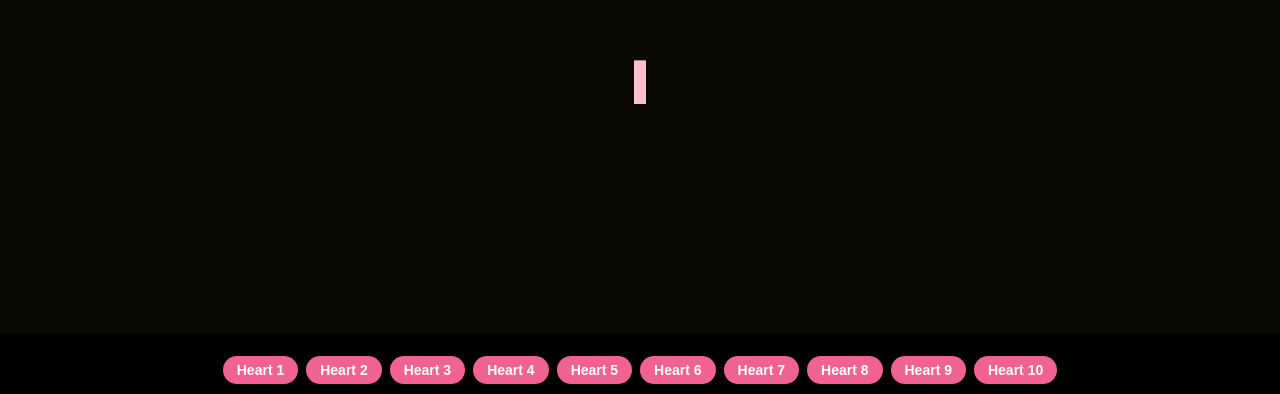
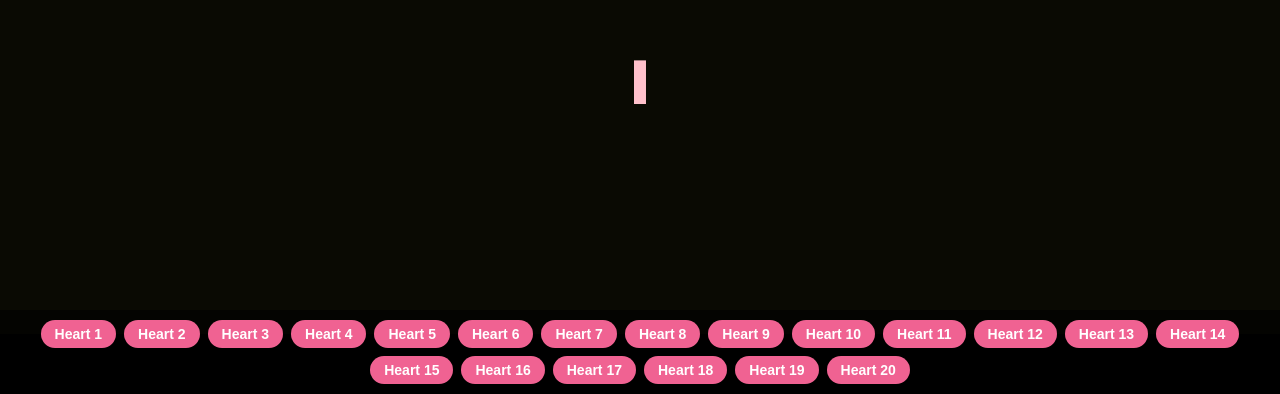
Before and after one commit to phuongedit/loveXtph-ng, a plain HTML site: page index.html in a window 1280 px wide. Shown: the part 406-800 px from the top of the page. Drawn offline with Linux system fonts and the light colour scheme.

```diff
--- a/index.html
+++ b/index.html
@@ -7,13 +7,13 @@
   <style>
     * { margin: 0; padding: 0; box-sizing: border-box; }
 
-    body {
-      background-color: black;
-      color: white;
+    body, html {
+  width: 100%;
+  height: 100%;
+  overflow: hidden;
   font-family: 'Segoe UI', sans-serif;
-      overflow: hidden;
+  background-color: black; /* ✅ Dòng quan trọng bạn cần thêm */
 }
-
     #lyrics {
       position: absolute;
       top: 5%;
@@ -27,10 +27,10 @@
       font-weight: bold;
       text-shadow: 2px 2px 6px black;
       padding: 4px 0;
+      color: white;
       opacity: 0;
       transition: opacity 0.5s ease-in-out;
     }
-
 
     #iframe-container {
       position: absolute;
@@ -82,13 +82,18 @@
   </style>
 </head>
 <body>
+  <!-- 🔠 Lời bài hát -->
   <div id="lyrics">
     <div id="line1"></div>
     <div id="line2"></div>
   </div>
+
+  <!-- ❤️ iframe Heart -->
   <div id="iframe-container">
     <iframe id="heart-frame" src="heart1.html"></iframe>
   </div>
+
+  <!-- 🔘 Nút chọn Heart -->
   <div id="tab-buttons">
     <button onclick="switchHeart('heart1.html')">Heart 1</button>
     <button onclick="switchHeart('heart2.html')">Heart 2</button>
@@ -100,7 +105,19 @@
     <button onclick="switchHeart('heart8.html')">Heart 8</button>
     <button onclick="switchHeart('heart9.html')">Heart 9</button>
     <button onclick="switchHeart('heart10.html')">Heart 10</button>
+    <button onclick="switchHeart('heart11.html')">Heart 11</button>
+    <button onclick="switchHeart('heart12.html')">Heart 12</button>
+    <button onclick="switchHeart('heart13.html')">Heart 13</button>
+    <button onclick="switchHeart('heart14.html')">Heart 14</button>
+    <button onclick="switchHeart('heart15.html')">Heart 15</button>
+    <button onclick="switchHeart('heart16.html')">Heart 16</button>
+    <button onclick="switchHeart('heart17.html')">Heart 17</button>
+    <button onclick="switchHeart('heart18.html')">Heart 18</button>
+    <button onclick="switchHeart('heart19.html')">Heart 19</button>
+    <button onclick="switchHeart('heart20.html')">Heart 20</button>
   </div>
+
+  <!-- 🎵 Nhạc chạy nền -->
   <audio id="audio" autoplay>
     <source src="nhacheart.mp3" type="audio/mpeg" />
     Trình duyệt không hỗ trợ audio.
@@ -149,7 +166,6 @@
     const audio = document.getElementById("audio");
     const line1 = document.getElementById("line1");
     const line2 = document.getElementById("line2");
-
     let currentIndex = -1;
 
     function showLyrics(index) {
@@ -185,6 +201,7 @@
     function switchHeart(url) {
       document.getElementById('heart-frame').src = url;
     }
+
     document.body.addEventListener('click', () => {
       if (audio.paused) audio.play();
     }, { once: true });
```
Also changed, not shown: heart9.html (+0 -3 lines). Lines whose indentation alone changed are shown as unchanged.
